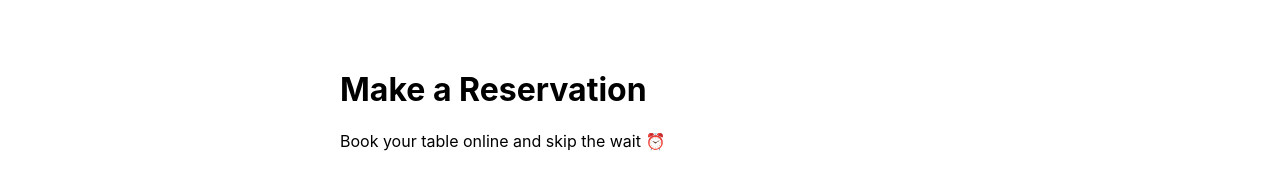
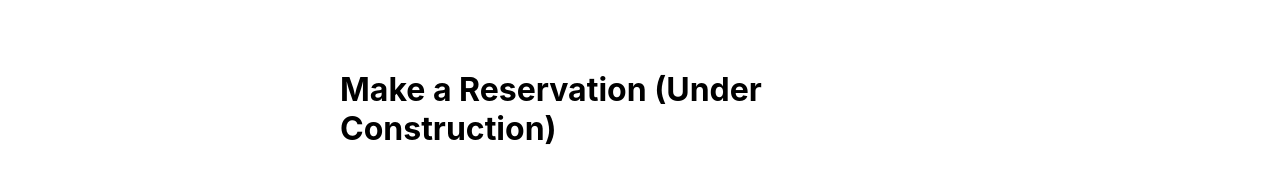
Before and after one commit to Sajjad5037/RafisKitchen, a React (Create React App) app: page /reservation in a window 1280 px wide. Shown: the part 239-409 px from the top of the page. Built offline with nearby package versions, Linux system fonts and the light colour scheme.

Commit message:
Update reservation.js

```diff
--- a/src/pages/reservation.js
+++ b/src/pages/reservation.js
@@ -28,7 +28,7 @@ function Reservation() {
 
   return (
     <div style={{ padding: "20px", maxWidth: "600px", margin: "auto" }}>
-      <h1 style={{ fontSize: "2rem", fontWeight: "bold" }}>Make a Reservation</h1>
+      <h1 style={{ fontSize: "2rem", fontWeight: "bold" }}>Make a Reservation (Under Construction)</h1>
       <p>Book your table online and skip the wait ⏰</p>
 
       <form onSubmit={handleSubmit} style={{ marginTop: "20px" }}>
```
